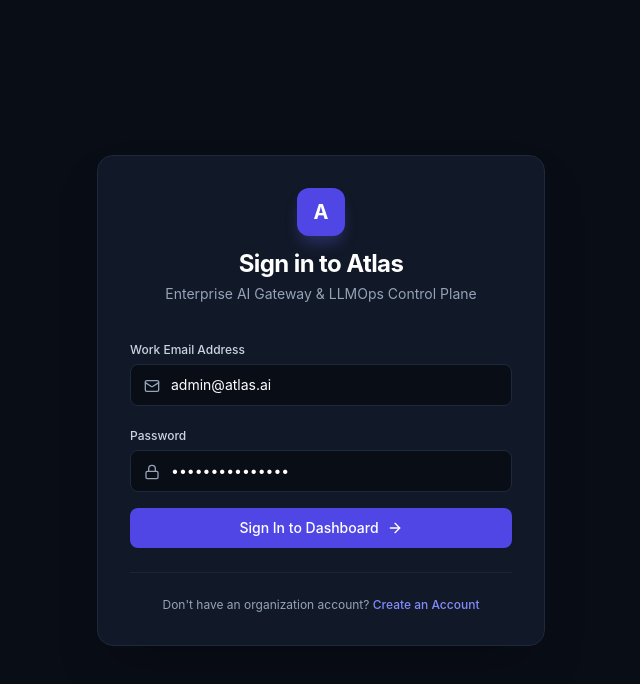
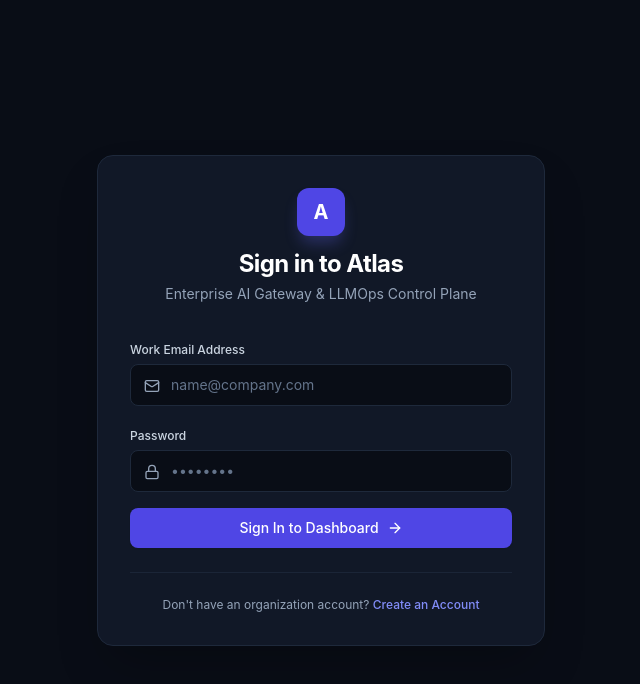
Before and after one commit to Chandravamsi09/Atlas, a Next.js app in the folder frontend/: page /login in a window 1280 px wide. Shown: the top 684 px of the page, without its empty margins (319-959 px from the left). Built offline with nearby package versions, Linux system fonts and the light colour scheme.

Commit message:
fix(compliance): remediate client organization references and remove hardcoded secrets

```diff
--- a/frontend/src/app/login/page.tsx
+++ b/frontend/src/app/login/page.tsx
@@ -4,13 +4,13 @@ import React, { useState } from "react";
 import Link from "next/link";
 import { useRouter } from "next/navigation";
 import { useAuth } from "@/context/auth-context";
-import { Lock, Mail, ArrowRight, ShieldCheck, AlertCircle } from "lucide-react";
+import { Lock, Mail, ArrowRight, AlertCircle } from "lucide-react";
 
 export default function LoginPage() {
   const router = useRouter();
   const { login } = useAuth();
-  const [email, setEmail] = useState("admin@atlas.ai");
-  const [password, setPassword] = useState("atlasAdmin2026!");
+  const [email, setEmail] = useState("");
+  const [password, setPassword] = useState("");
   const [error, setError] = useState("");
   const [loading, setLoading] = useState(false);
 
--- a/frontend/src/app/settings/page.tsx
+++ b/frontend/src/app/settings/page.tsx
@@ -43,7 +43,7 @@ export default function SettingsPage() {
                 <label className="text-xs text-slate-400">Organization Name</label>
                 <input
                   type="text"
-                  defaultValue="ElevateIQ Technologies"
+                  defaultValue="Atlas Demo Organization"
                   className="w-full bg-[#090d16] border border-slate-800 rounded-lg p-2.5 text-sm text-white mt-1"
                 />
               </div>
@@ -52,7 +52,7 @@ export default function SettingsPage() {
                 <input
                   type="text"
                   disabled
-                  defaultValue="org_elevateiq_prod_01"
+                  defaultValue="org_atlas_demo_01"
                   className="w-full bg-[#090d16]/50 border border-slate-800 rounded-lg p-2.5 text-sm text-slate-500 mt-1 font-mono"
                 />
               </div>
```
Also changed, not shown: 1 other file (tests, documents, lock files or other folders).
